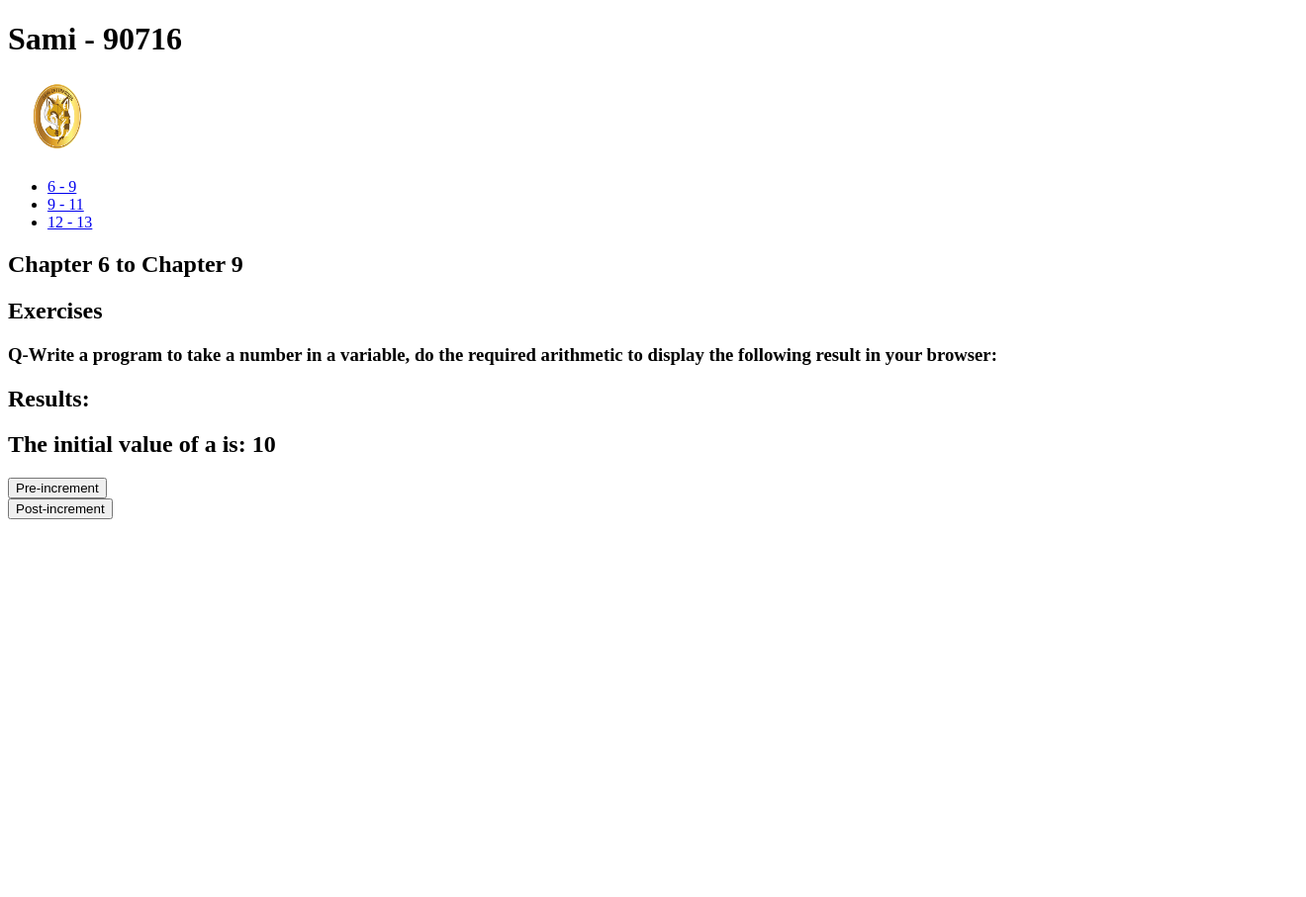
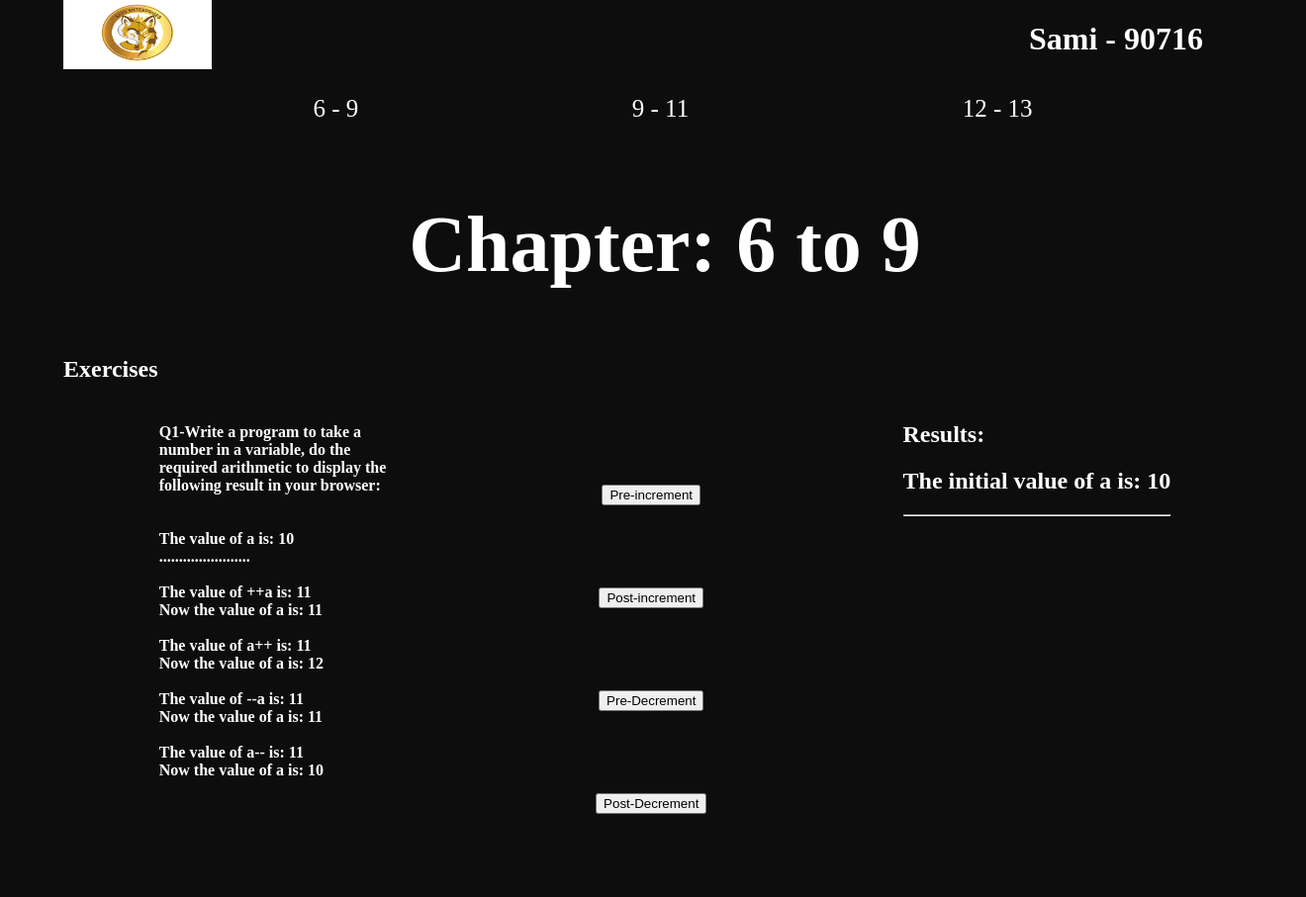
Before and after one commit to samibhojani/JS-prac1, a plain HTML site: page index.html in a window 1280 px wide. Shown: the whole page at 99% size, 1320 px wide, since content can reach past the window. Before the commit the page ends 800 px from the top, so only its background shows below. Drawn offline with Linux system fonts and the light colour scheme.

Commit message:
Q1 solved
post pre increment and decrement implemented

```diff
--- a/css/style.css
+++ b/css/style.css
@@ -0,0 +1,76 @@
+body {
+    margin: 0;
+    background-color: #0d0d0d;
+    color: #fff;
+}
+.container  {
+    width: 95%;
+    margin: 0 5% 0 5%;
+}
+
+header {
+    display: flex;
+    justify-content: space-between;
+    margin-left: 5%;
+    margin-right: 5%;
+}
+nav {
+    height: 40px;
+    width: 100%;
+}
+nav ul {
+    display: flex;
+    justify-content: space-evenly;
+    align-items: center;
+    width: 100%;
+}
+nav ul li {
+    display: inline-block;
+    font-size: 25px;
+    list-style-type: none;
+}
+
+nav ul li a{
+        text-decoration: none;
+        color: #fff;
+}
+nav ul li a:hover{
+    color: #979797;
+}
+
+.chSixToNine {
+    width: 100%;
+}
+
+.chSixToNine h1 {
+    font-size: 80px;
+    text-align: center;
+}
+
+.qOne {
+    display: flex;
+    justify-content: space-around;
+    width: 100%;
+    height: 500px;
+}
+
+.qOne h4 {
+    width: 20%;
+}
+
+.diButtons {
+    width: 10%;
+    display: flex;
+    flex-direction: column;
+    justify-content: space-evenly;
+    align-items: center;
+}
+
+.dibuttons button {
+    height: 200px;
+}
+
+.resultqOne {
+    width: 50%;
+    height: 500px;
+}
--- a/index.html
+++ b/index.html
@@ -4,45 +4,78 @@
     <meta charset="UTF-8">
     <meta http-equiv="X-UA-Compatible" content="IE=edge">
     <meta name="viewport" content="width=device-width, initial-scale=1.0">
+    <link rel="stylesheet" href="./css/style.css">
     <title>JS - Ch#6 to Ch#12</title>
 
-    <link rel="stylesheet" href="./css/style.css">
 </head>
 
 <body>
    <header>
+    <img src="./images/img1.jpg" height="70px" width = "150px" alt="">
     <h1>Sami - 90716</h1>
-    <img src="./images/img1.jpg" height="80px" width = "100px" alt="">
    </header>
    <nav>
     <ul>
-        <li><a href="ch6-9">6 - 9</a></li>
+        <li><a href="chSixToNine">6 - 9</a></li>
         <li><a href="ch9-11">9 - 11</a></li>
         <li><a href="ch12-13">12 - 13</a></li>
     </ul>
    </nav>
 <div class="container">
-   <section id="ch6-9">
-    <h1>Chapter 6 to Chapter 9</h1>
+   <section id="chSixToNine" class="chSixToNine">
+    <h1>Chapter: 6 to 9</h1>
     <h2>Exercises</h2>
-    <h3>Q-Write a program to take a number in a variable, do the
+    <div class="qOne">
+        <h4>Q1-Write a program to take a number in a variable, do the
         required arithmetic to display the following result in your
         browser:
-    </h3>
+        <br>
+        <br>
+        <br>
+        The value of a is: 10
+        <br>
+        .......................
+        <br>
+        <br>
+        The value of ++a is: 11
+        <br>
+        Now the value of a is: 11
+        <br>
+        <br>
+        The value of a++ is: 11
+        <br>
+        Now the value of a is: 12
+        <br>
+        <br>
+        The value of --a is: 11
+        <br>
+        Now the value of a is: 11
+        <br>
+        <br>
+        The value of a-- is: 11
+        <br>
+        Now the value of a is: 10
+    </h4>
 
-    <div class="result1">
+
+
+        <div class="diButtons">
+            <button onclick="preIncrement()">Pre-increment</button>
+            <button onclick="postIncrement()">Post-increment</button>
+
+            <button onclick="preDecrement()">Pre-Decrement</button>
+            <button onclick="postDecrement()">Post-Decrement</button>
+
+        </div>
+<div class="resultQone">
         <h2>Results:</h2>
         <div id="initValue"></div>
-
-      <div>
-        <button onclick="preIncrement()">Pre-increment</button>
-
-         <div id="preIncrementAndPostIncrement"></div>
-
-        <button onclick="postIncrement()">Post-increment</button>
-      </div>
+        <hr>
+        <div id="incrementDecrement"></div>
+</div>
 
     </div>
+
    </section>
 
 
--- a/js/script.js
+++ b/js/script.js
@@ -37,8 +37,10 @@ document.getElementById(
 function preIncrement(){
 
 document.getElementById(
-  "preIncrementAndPostIncrement"
-).innerHTML += ` <h2>Value of ++a: ${++a} </h2>`;
+  "incrementDecrement"
+).innerHTML += ` <h3>++a: ${++a} </h3>
+    <h5> Now the value of a is: ${a} </h5>
+ `;
 }
 
 // adding a post increment and result with button
@@ -46,6 +48,31 @@ document.getElementById(
 function postIncrement() {
 
   document.getElementById(
-    "preIncrementAndPostIncrement"
-  ).innerHTML += ` <h2>Value of a++: ${a++} </h2>`;
+    "incrementDecrement"
+  ).innerHTML += ` <h3>a++: ${a++} </h3>
+    <h5> Now the value of a is: ${a} </h5>
+ `;
 }
+
+// adding a pre decrement and result with button
+
+
+function preDecrement(){
+
+document.getElementById(
+  "incrementDecrement"
+).innerHTML += ` <h3>--a: ${--a} </h3>
+    <h5> Now the value of a is: ${a} </h5>
+ `;
+}
+
+// adding a post increment and result with button
+
+function postDecrement() {
+
+  document.getElementById(
+    "incrementDecrement"
+  ).innerHTML += ` <h3>a--: ${a--} </h3>
+    <h5> Now the value of a is: ${a} </h5>
+ `;
+}
```
